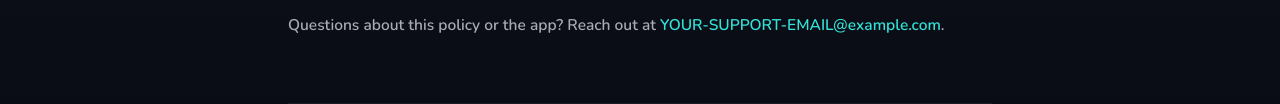
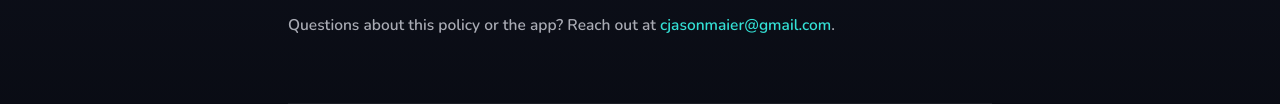
Before and after one commit to cjasonmaier/neighborzero, a plain HTML site: page privacy.html in a window 1280 px wide. Shown: the part 2940-3044 px from the top of the page. Drawn offline with nearby package versions, Linux system fonts and the light colour scheme.

Commit message:
Update privacy.html

```diff
--- a/privacy.html
+++ b/privacy.html
@@ -271,7 +271,7 @@
     <h2>Contact</h2>
     <p>
       Questions about this policy or the app? Reach out at
-      <a href="mailto:YOUR-SUPPORT-EMAIL@example.com">YOUR-SUPPORT-EMAIL@example.com</a>.
+      <a href="mailto:cjasonmaier@gmail.com">cjasonmaier@gmail.com</a>.
     </p>
 
     <footer>
```
